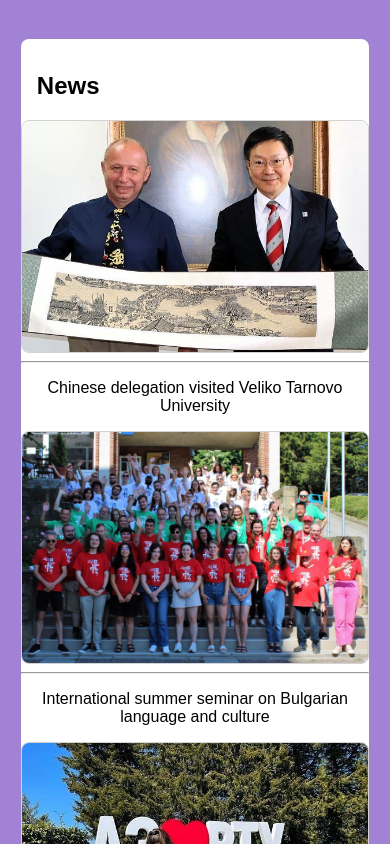
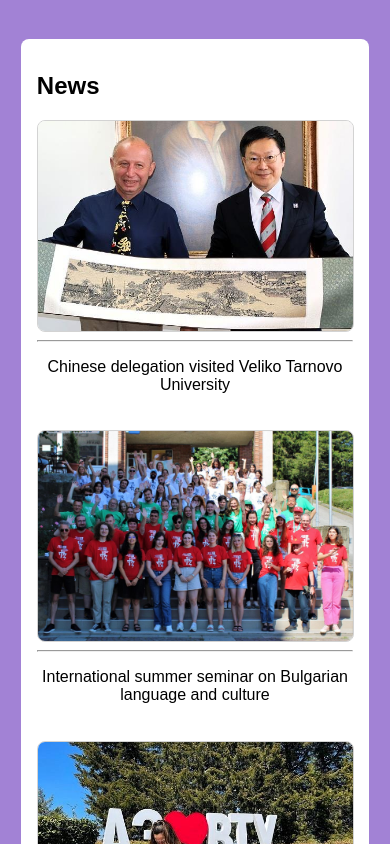
Before and after one commit to lyubomir2712/University-front-page, a React (Vite) app in the folder VTU-front-page/: page / in a window 390 px wide. Shown: the part 5700-6544 px from the top of the page. Built offline with nearby package versions, Linux system fonts and the light colour scheme.

Commit message:
made news fully responsive and made changes to search modal

```diff
--- a/VTU-front-page/src/Components/News/News.module.css
+++ b/VTU-front-page/src/Components/News/News.module.css
@@ -1,8 +1,10 @@
 .newsContainer{
-    display: flex;
-    flex-direction: row;
-    flex-wrap: wrap;
-    justify-content: space-evenly;
+    display: grid;
+    grid-template-columns: repeat(4, 1fr);
+    gap: 1.3rem;
+    justify-items: center;
+    padding-right: 1rem;
+    padding-left: 1rem;
 }
 
 .newsSection{
@@ -35,3 +37,18 @@
 .new{
     text-align: center;
 }
+
+
+
+@media (max-width: 1024px) {
+    .newsContainer {
+        grid-template-columns: repeat(2, 1fr);
+    }
+}
+
+
+@media (max-width: 600px) {
+    .newsContainer {
+        grid-template-columns: 1fr;
+    }
+}
--- a/VTU-front-page/src/Components/SearchModal/SearchModal.jsx
+++ b/VTU-front-page/src/Components/SearchModal/SearchModal.jsx
@@ -78,7 +78,7 @@ export default function SearchModal() {
                     {/*</Typography>*/}
 
                     <Typography style={modal} id="modal-modal-description" sx={{mt: 2}}>
-                        <input className={styles.modalInput} type={"text"} placeholder={"Търсене"}/>
+                        <input className={styles.modalInput} type={"text"} placeholder={t("Търсене")}/>
 
 
 
```
